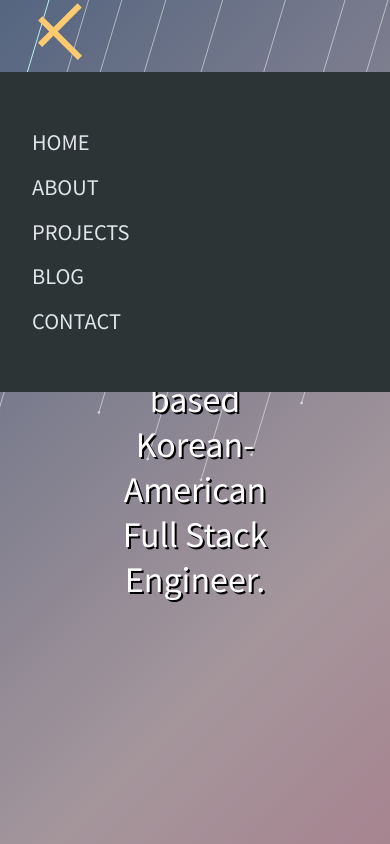
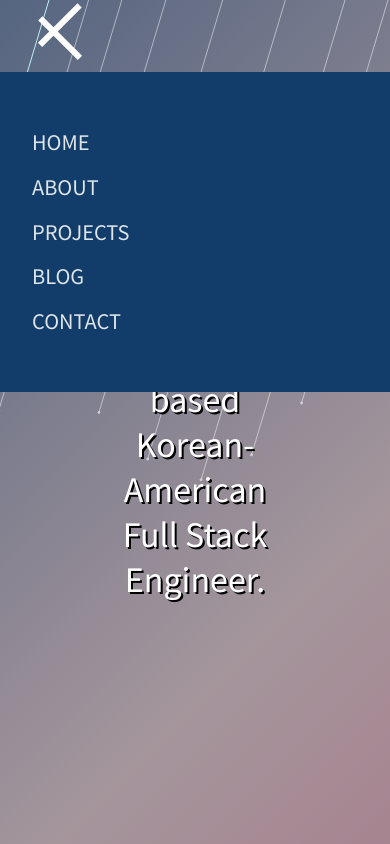
Before and after one commit to ellenupark/ellenupark.github.io, a React (Create React App) app: page / in a window 390 px wide. Both pictures are taken after a click on the element 60 px from the left and 26 px from the top of the page. Shown: the top 844 px of the page. Built offline with nearby package versions, Linux system fonts and the light colour scheme; no server answers.

Commit message:
Updated mobile nav color

```diff
--- a/src/components/navbar/BurgerMenu.js
+++ b/src/components/navbar/BurgerMenu.js
@@ -22,7 +22,7 @@ const Wrapper = styled.div`
   display: block;
 
   & span {
-    background: #fdcb6e;
+    background: #FFFFFF;
     display: block;
     position: relative;
     width: 3.5rem;
--- a/src/components/navbar/CollapseMenu.js
+++ b/src/components/navbar/CollapseMenu.js
@@ -71,8 +71,8 @@ const CollapseMenu = (props) => {
 export default CollapseMenu;
 
 const CollapseWrapper = styled(animated.div)`
-  background: #2d3436;
-  position: fixed;
+  background: #123C69;
+  position: absolute;
   top: 4.5rem;
   left: 0;
   right: 0;
```
Also changed, not shown: 1 other file (tests, documents, lock files or other folders).
